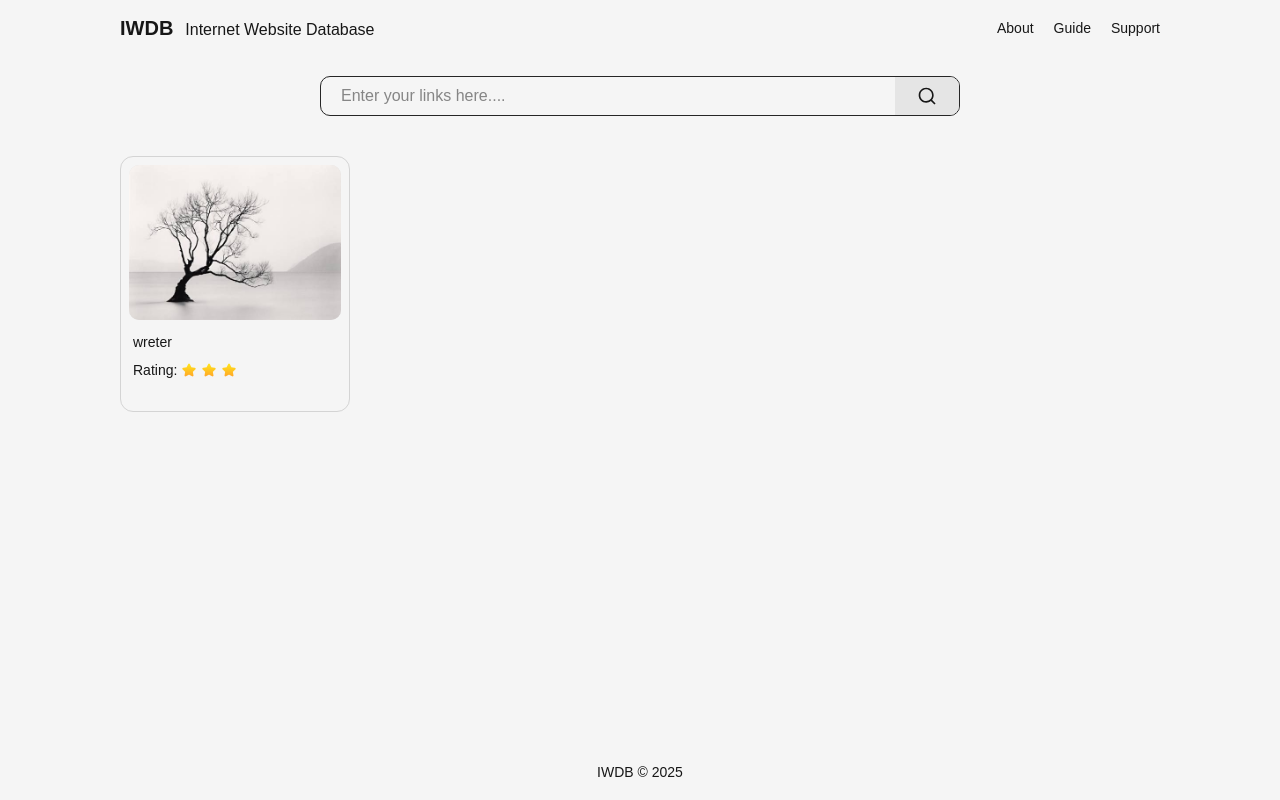
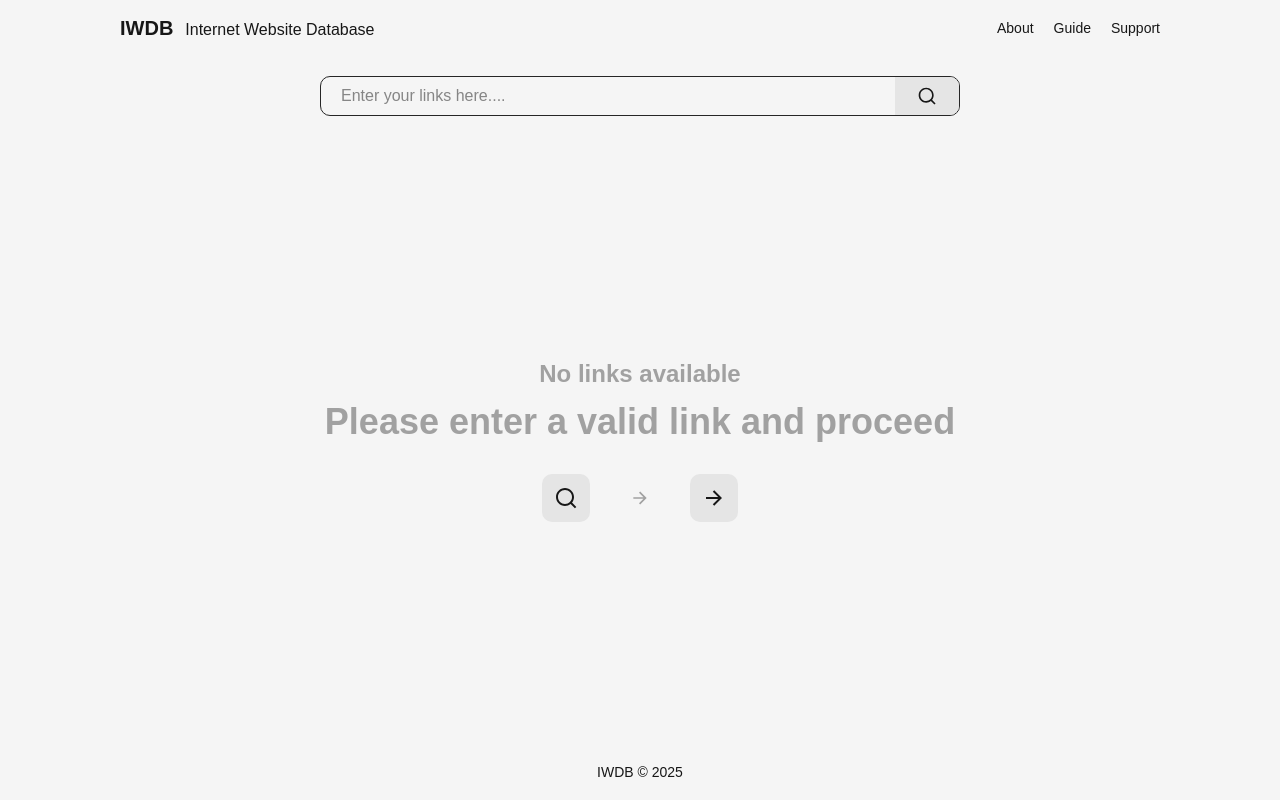
Before and after one commit to ogamanbs/iwdb-frontend, a Next.js app: page / in a window 1280 px wide. Built offline with nearby package versions, Linux system fonts and the light colour scheme; no server answers.

Commit message:
removed the dummy object

```diff
--- a/app/page.js
+++ b/app/page.js
@@ -13,7 +13,7 @@ export default function Home() {
   const [isValidLink, setIsValidLink] = useState(false);
   const [link, setLink] = useState('');
   const [menu, setMenu] = useState(false);
-  const [data, setData] = useState([{url:"wreter", rating:3}]);
+  const [data, setData] = useState([]);
   const [message, setMessage] = useState('');
 
   useEffect(() => {
```
